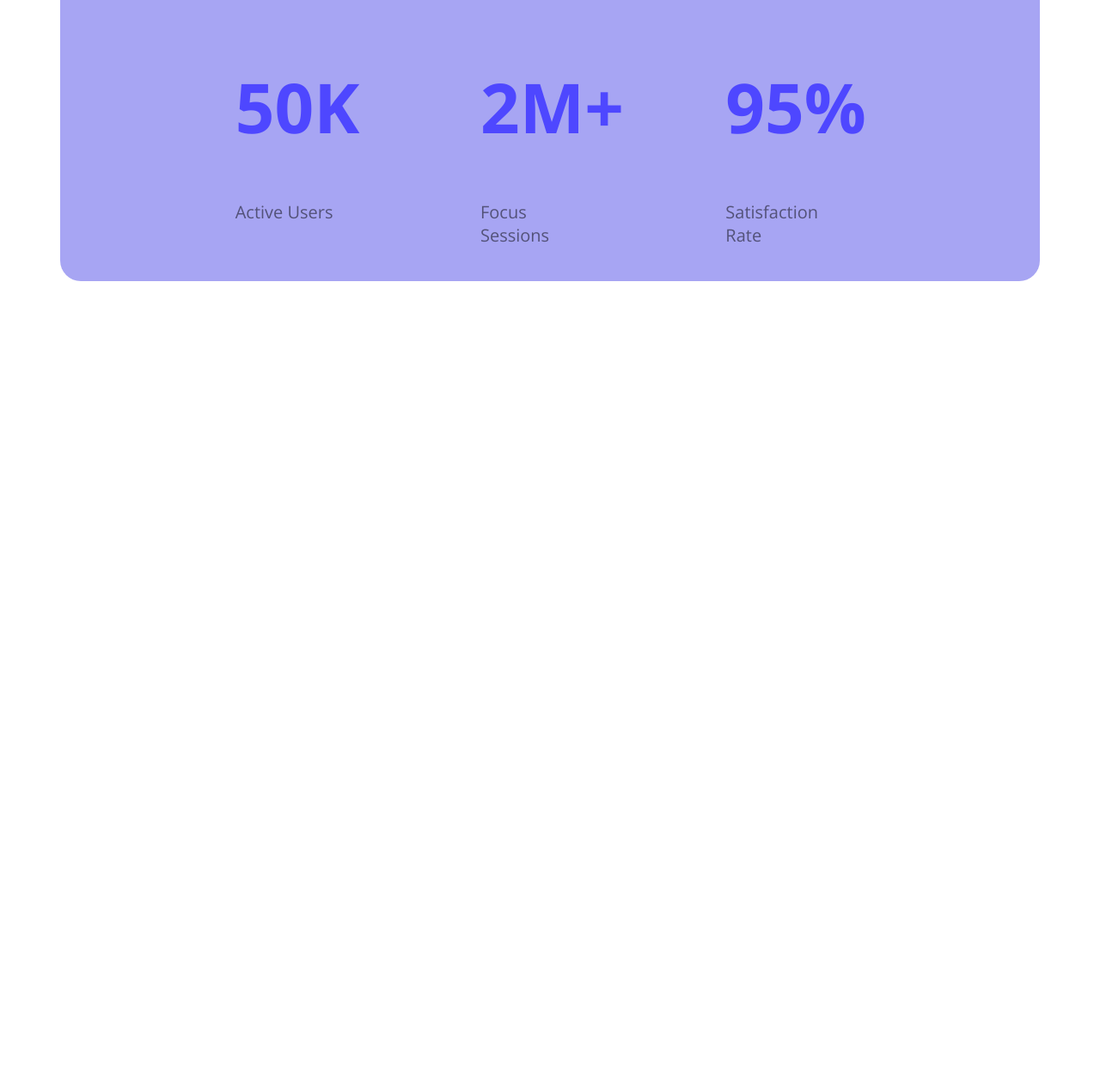
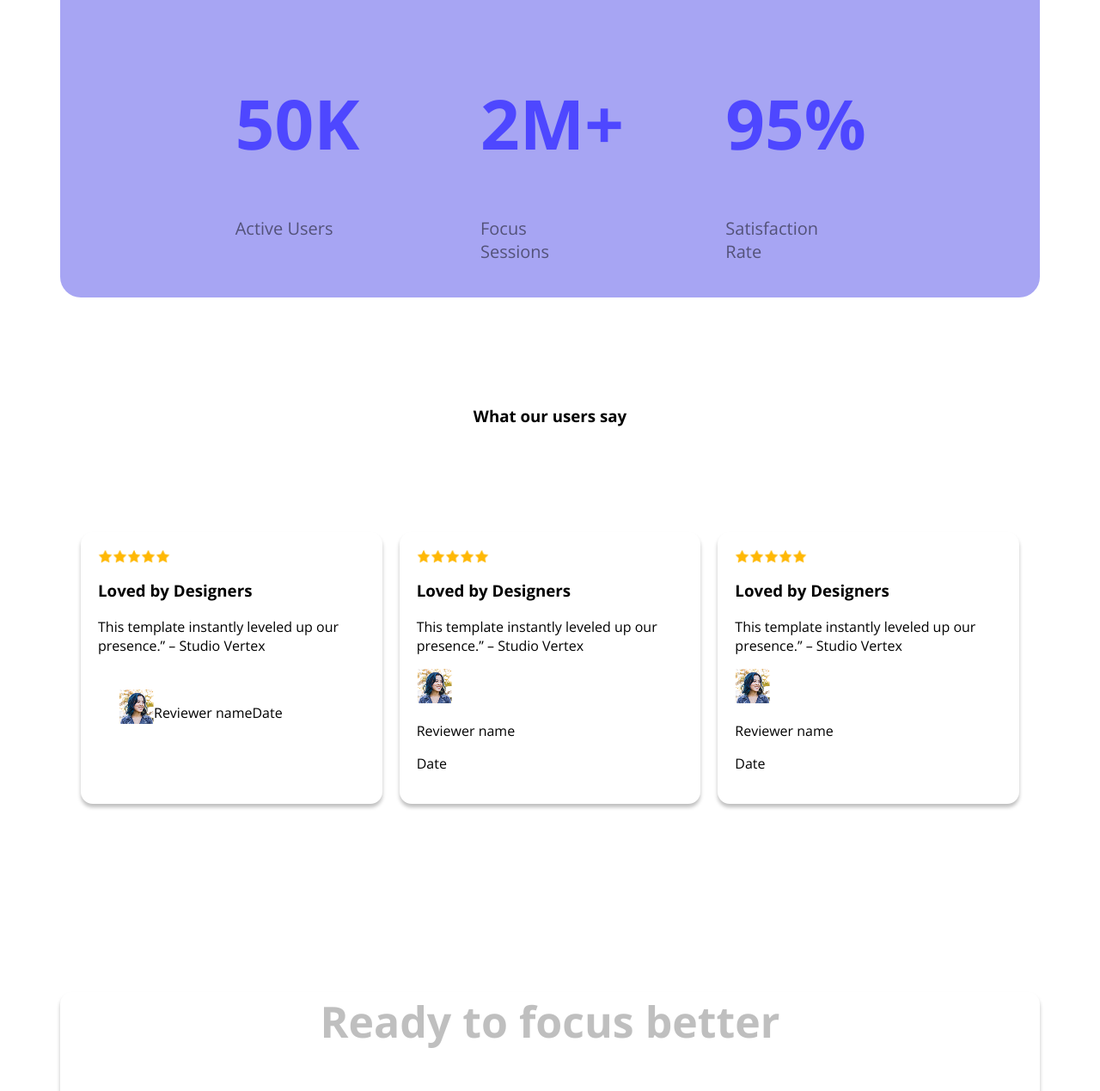
Before and after one commit to mdsiyamislam/Assignment-1, a plain HTML site: page index.html in a window 1280 px wide. Shown: the part 1531-2800 px from the top of the page at 86% size. Before the commit the page ends 1866 px from the top, so only its background shows below. Drawn offline with nearby package versions, Linux system fonts and the light colour scheme.

Commit message:
added rivew

```diff
--- a/index.html
+++ b/index.html
@@ -18,7 +18,7 @@
         <div class="banner">
             <h2 class="banner-description">Cool Dark UI Template for<br>
                  Webflow Agencies!</h2>
-            <button class="btn-primary btn-center">Stay Focused</button>
+           <div id="btn-cen"> <button class="btn-primary">Stay Focused</button></div>
         </div>
     </header>
     <main>
@@ -51,6 +51,77 @@
             </div>
           </div>
         </section>
+        <section class="our-users-say">
+
+                <h3 class="text-center">What our users say</h3>
+
+
+        <div class="reviw-container">
+            <div class="rivews">
+            <div class="star">
+                <img src="Assets/icon-star.png" alt="">
+                <img src="Assets/icon-star.png" alt="">
+                <img src="Assets/icon-star.png" alt="">
+                <img src="Assets/icon-star.png" alt="">
+                <img src="Assets/icon-star.png" alt="">
+            </div>
+            <div class="revew-goal">
+            <h3 class="reviw-titel">Loved by Designers</h3>
+            <p class="reviw-description">This template instantly leveled up our presence.” – Studio Vertex</p>
+            <div class="avter-container">
+            <div class="avter-pic"><img src="Assets/avatar.png" alt=""></div>
+           <div><p class="reviw-name">Reviewer name</p></div>
+           <div><p class="reviw-date">Date</p></div>
+           </div>
+            </div>
+            </div>
+            <div class="rivews">
+             <div class="star">
+                <img src="Assets/icon-star.png" alt="">
+                <img src="Assets/icon-star.png" alt="">
+                <img src="Assets/icon-star.png" alt="">
+                <img src="Assets/icon-star.png" alt="">
+                <img src="Assets/icon-star.png" alt="">
+            </div>
+            <div class="revew-goal">
+            <h3 class="reviw-titel">Loved by Designers</h3>
+            <p class="reviw-description">This template instantly leveled up our presence.” – Studio Vertex</p>
+            <div class="avter-pic"><img src="Assets/avatar.png" alt=""></div>
+           <div><p class="reviw-name">Reviewer name</p></div>
+           <div><p class="reviw-date">Date</p></div>
+            </div>
+            </div>
+            <div class="rivews">
+             <div class="star">
+                <img src="Assets/icon-star.png" alt="">
+                <img src="Assets/icon-star.png" alt="">
+                <img src="Assets/icon-star.png" alt="">
+                <img src="Assets/icon-star.png" alt="">
+                <img src="Assets/icon-star.png" alt="">
+            </div>
+            <div class="revew-goal">
+            <h3 class="reviw-titel">Loved by Designers</h3>
+            <p class="reviw-description">This template instantly leveled up our presence.” – Studio Vertex</p>
+            <div class="avter-pic"><img src="Assets/avatar.png" alt=""></div>
+           <div><p class="reviw-name">Reviewer name</p></div>
+           <div><p class="reviw-date">Date</p></div>
+            </div>
+            </div>
+            </div>
+            </section>
+            <section>
+                <div class="better">
+                    <div class="betters">
+                        <h3 class="better-titel">Ready to focus better</h3>
+                        <p class="better-description">This template instantly leveled up our presence.” – Studio Vertex</p>
+                        <button class="btn-primary ber-button">Ger Started Free</button>
+                    </div>
+
+                    <img class="better-pic" src="Assets/wc-big.png" alt="">
+
+                </div>
+            </section>
+
     </main>
     <footer>
 
--- a/styles/assign.css
+++ b/styles/assign.css
@@ -31,6 +31,9 @@ nav{
     border-radius: 10px;
     border:none
 }
+#btn-cen{
+    text-align: center;
+}
 /* banner style */
 .banner-description{
     font-size: 65px;
@@ -42,6 +45,7 @@ nav{
 .header{
     background-image: url(../Assets/Hero-bg.png);
     padding: 0px 0px 200px 0px;
+    margin: 0px;
 }
 /* action style */
 .action{
@@ -66,17 +70,22 @@ nav{
     height: 328px;
     border-radius: 48px;
 }
+.text-center{
+    text-align: center;
+}
 /* main */
 main{
     max-width: 1140px;
     margin: 0 auto;
 }
 /* productive */
+main section{
+    margin-top: 125px;
+}
 .productive{
     background-color: #9592f1d2 ;
     border-radius: 24px;
     padding: 50px 142px;
-    margin-top: 116px;
 }
 .productive-contant{
     text-align: center;
@@ -99,3 +108,51 @@ main{
     height: 24px;
     color: rgba(0, 0, 0, 0.5);
 }
+/* user say */
+.star{
+    display: flex;
+    width: 16.67px;
+    height: 15.85px;
+    justify-items: center;
+
+}
+.reviw-container{
+    display: flex;
+    gap: 20px;
+    padding: 105px 24px 94px;
+}
+.rivews{
+    padding: 20px;
+    box-shadow: 0px 4px 4px 0px rgba(0, 0, 0, 0.25);
+    border-radius: 14px;
+}
+.avter-container{
+    display: flex;
+    padding: 24px;
+}
+/* better */
+.better{
+    text-align: center;
+    align-items: center;
+    justify-content: center;
+    /* padding: 71px 150px; */
+    box-shadow: 0px 4px 4px 0px;color: rgba(0, 0, 0, 0.25);
+    border-radius: 14px;
+}
+.ber-button{
+    margin: 20px 146px;
+}
+.better-description{
+    color: rgba(0, 0, 0, 0.5);
+    font-weight:487px ;
+
+}
+.better-titel{
+    font-size: 50px;
+    font-weight: bold;
+}
+.better-pic{
+    width: 840px;
+    height: 364.77px;
+    border-radius: 48px;
+}
```
